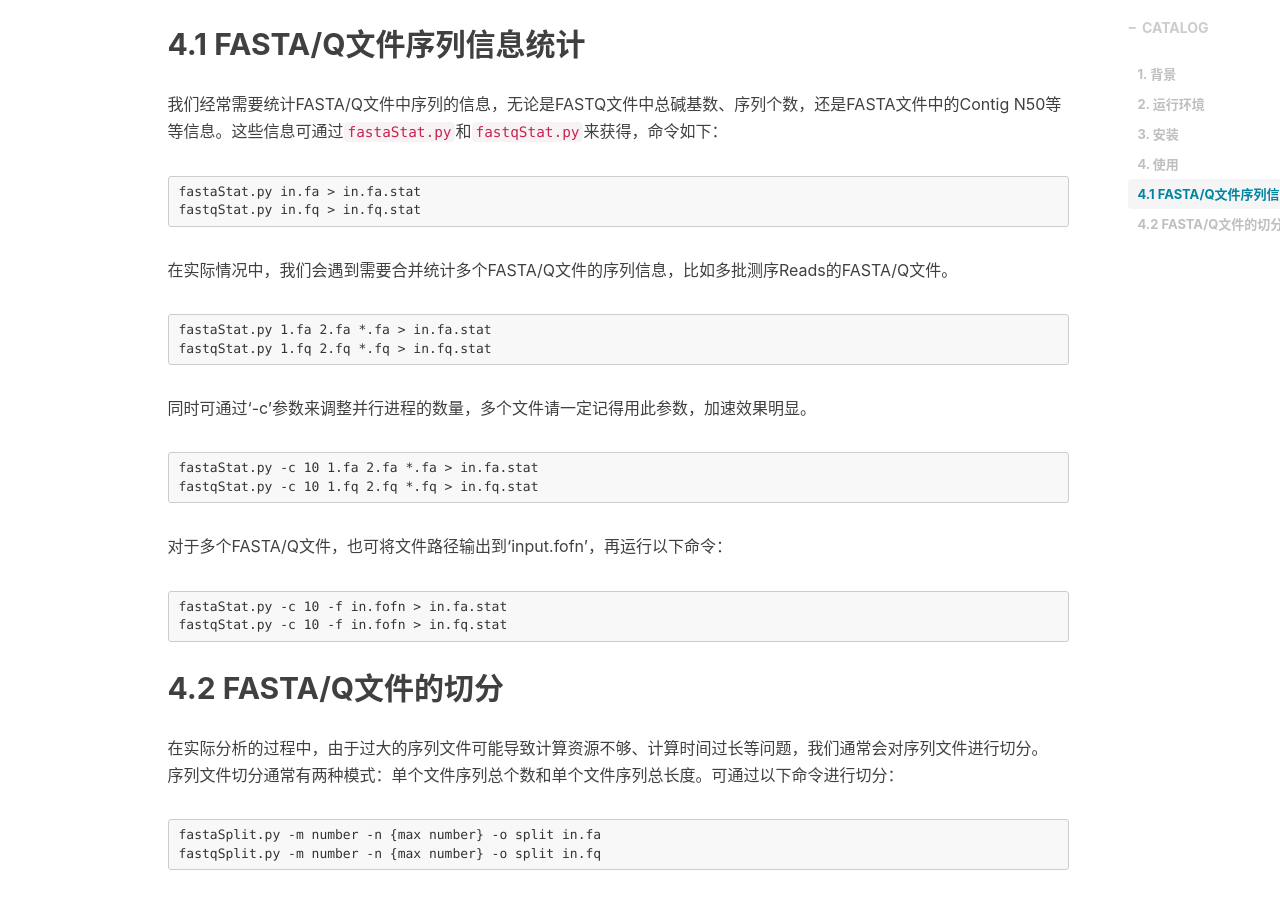
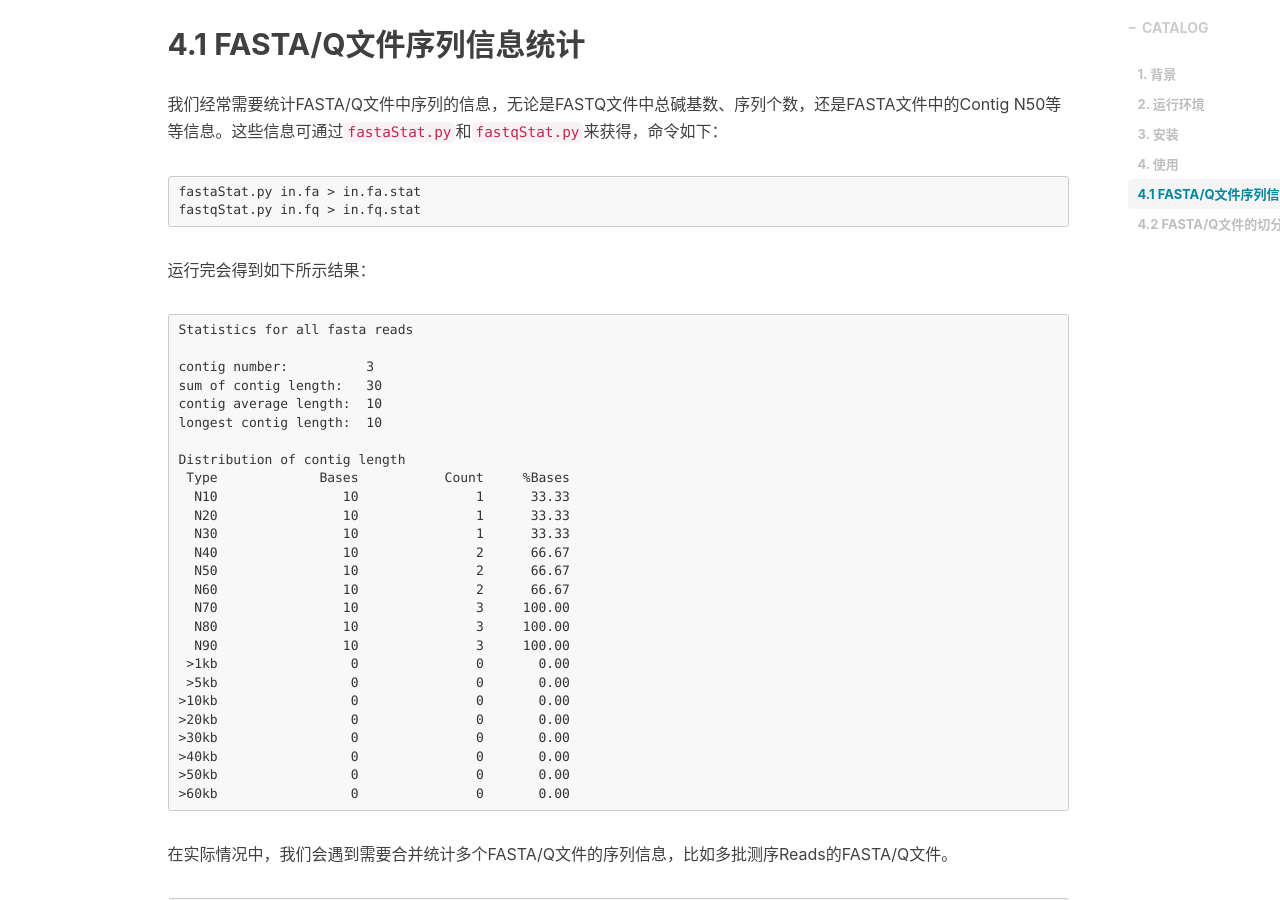
Before and after one commit to FlyPythons/FlyPythons.github.io, a Jekyll site: the page built from _posts/2018-01-17-pySeqkit-introduction.md, in a window 1280 px wide and 900 px high, scrolled down 1491 px. Built offline with Jekyll 4.4.1, drawn with Linux system fonts in a browser that asks for light colours; nearby versions of some CDN libraries; comment, search, counter and statistics services are not loaded.

Commit message:
init commit

````diff
--- a/_posts/2018-01-17-pySeqkit-introduction.md
+++ b/_posts/2018-01-17-pySeqkit-introduction.md
@@ -47,6 +47,37 @@ fastaStat.py in.fa > in.fa.stat
 fastqStat.py in.fq > in.fq.stat
 ```
 
+运行完会得到如下所示结果：
+
+```commandline
+Statistics for all fasta reads
+
+contig number:          3
+sum of contig length:   30
+contig average length:  10
+longest contig length:  10
+
+Distribution of contig length
+ Type             Bases           Count     %Bases
+  N10                10               1      33.33
+  N20                10               1      33.33
+  N30                10               1      33.33
+  N40                10               2      66.67
+  N50                10               2      66.67
+  N60                10               2      66.67
+  N70                10               3     100.00
+  N80                10               3     100.00
+  N90                10               3     100.00
+ >1kb                 0               0       0.00
+ >5kb                 0               0       0.00
+>10kb                 0               0       0.00
+>20kb                 0               0       0.00
+>30kb                 0               0       0.00
+>40kb                 0               0       0.00
+>50kb                 0               0       0.00
+>60kb                 0               0       0.00
+```
+
 在实际情况中，我们会遇到需要合并统计多个FASTA/Q文件的序列信息，比如多批测序Reads的FASTA/Q文件。
 
 ```commandline
````
